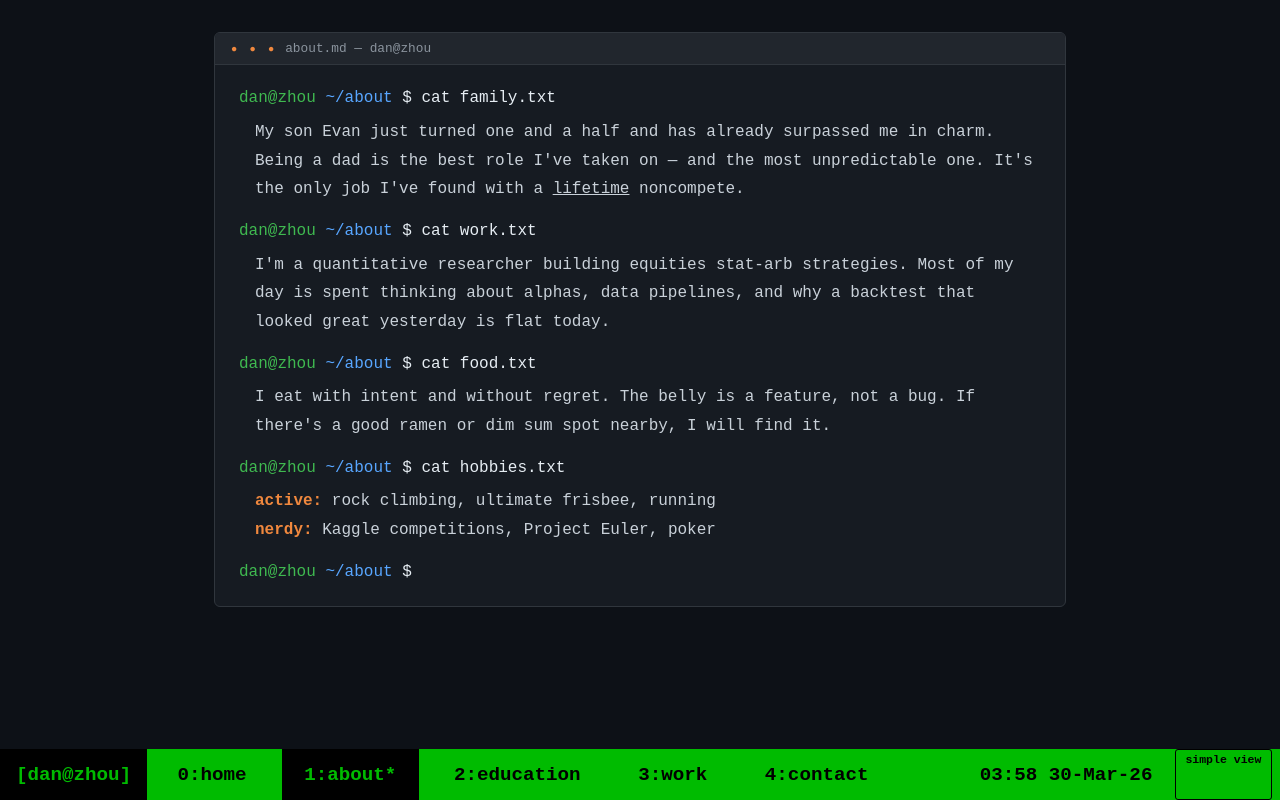
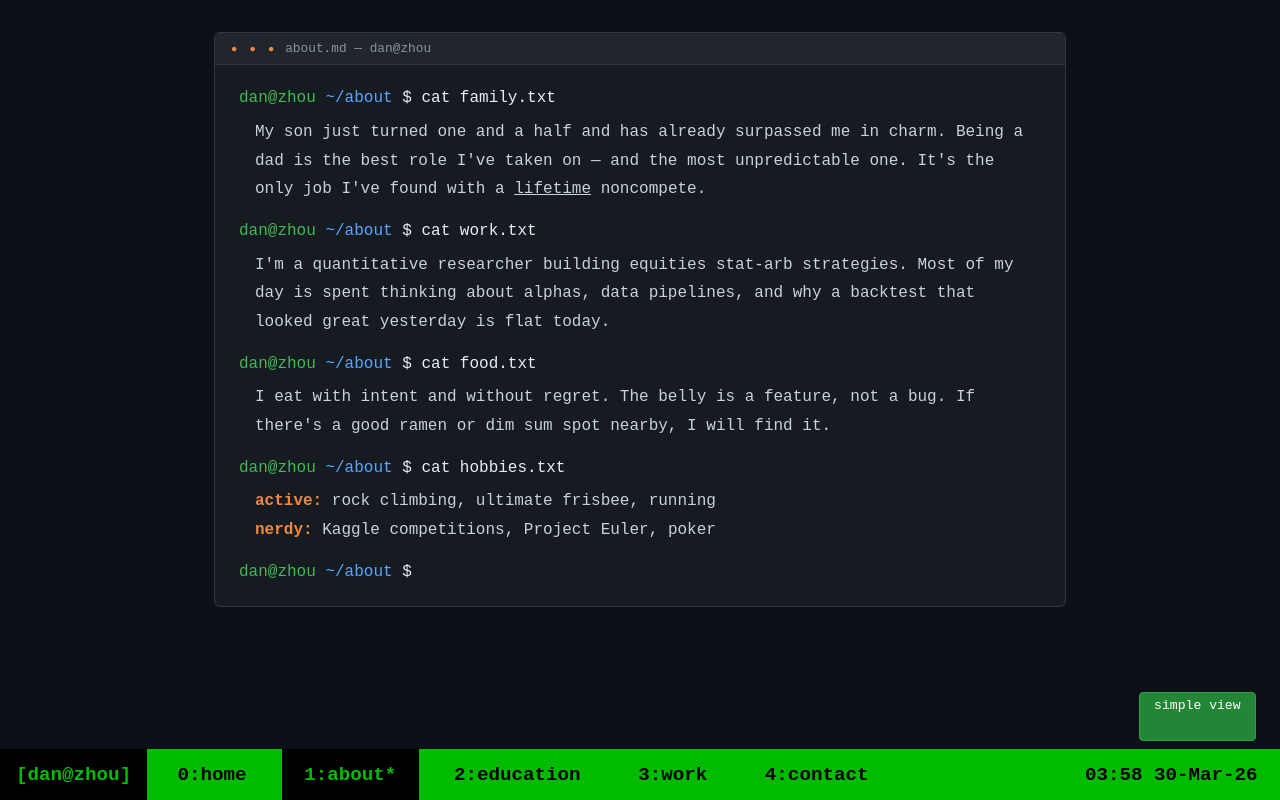
Before and after one commit to dz123/projects, a Flask app: page /about in a window 1280 px wide. Run offline with Flask 3, Linux system fonts and the light colour scheme.

Commit message:
Move simple view toggle above tmux bar, improve styling, remove name
- Relocate 'simple view' button to just above the tmux footer bar
- Make button green with white text for better visibility
- Remove child's name from about page (terminal and simple views)

Co-Authored-By: Claude Sonnet 4.6 <noreply@anthropic.com>

```diff
--- a/website_dan/static/style.css
+++ b/website_dan/static/style.css
@@ -15,6 +15,14 @@ body {
 
 body > *:not(nav) {
     flex: 1;
+}
+
+/* ── top toggle bar ── */
+.top-toggle-bar {
+    display: flex;
+    justify-content: flex-end;
+    padding: 0.5rem 1.5rem;
+    background: #0d1117;
 }
 
 /* ── GNU screen-style bottom bar ── */
@@ -68,21 +76,20 @@ body > *:not(nav) {
 }
 
 .view-toggle {
-    background: transparent;
-    border: 1px solid #000;
-    color: #000;
+    background: #238636;
+    border: 1px solid #2ea043;
+    color: #fff;
     font-family: 'Courier New', monospace;
-    font-size: 0.72rem;
-    padding: 0.2rem 0.6rem;
-    margin-right: 0.5rem;
-    border-radius: 3px;
+    font-size: 0.82rem;
+    padding: 0.35rem 0.9rem;
+    border-radius: 4px;
     text-decoration: none;
     white-space: nowrap;
     transition: background 0.2s;
 }
 
 .view-toggle:hover {
-    background: rgba(0,0,0,0.1);
+    background: #2ea043;
 }
 
 .tmux-session {
--- a/website_dan/templates/about.html
+++ b/website_dan/templates/about.html
@@ -10,7 +10,7 @@
 
             <div><span class="prompt">dan@zhou</span><span class="prompt-path"> ~/about</span><span class="cmd"> $ cat family.txt</span></div>
             <div class="output">
-                My son Evan just turned one and a half and has already surpassed me in charm. Being a dad
+                My son just turned one and a half and has already surpassed me in charm. Being a dad
                 is the best role I've taken on — and the most unpredictable one. It's the only job I've
                 found with a <u>lifetime</u> noncompete.
             </div>
--- a/website_dan/templates/base.html
+++ b/website_dan/templates/base.html
@@ -10,6 +10,17 @@
 
 {% block content %}{% endblock %}
 
+<div class="top-toggle-bar">
+    {% set simple_map = {
+        'landing':   'simple_landing',
+        'about':     'simple_about',
+        'education': 'simple_education',
+        'work':      'simple_work',
+        'contact':   'simple_contact'
+    } %}
+    <a href="{{ url_for(simple_map.get(request.endpoint, 'simple_landing')) }}" class="view-toggle">simple view</a>
+</div>
+
 <nav class="tmux-bar">
     <div class="tmux-session">[dan@zhou]</div>
     <div class="tmux-windows">
@@ -20,14 +31,6 @@
         <a href="{{ url_for('contact') }}" class="tmux-win {% if request.endpoint == 'contact' %}active{% endif %}">4:contact{% if request.endpoint == 'contact' %}*{% endif %}</a>
     </div>
     <div class="tmux-clock" id="tmux-clock"></div>
-    {% set simple_map = {
-        'landing':   'simple_landing',
-        'about':     'simple_about',
-        'education': 'simple_education',
-        'work':      'simple_work',
-        'contact':   'simple_contact'
-    } %}
-    <a href="{{ url_for(simple_map.get(request.endpoint, 'simple_landing')) }}" class="view-toggle">simple view</a>
 </nav>
 
 <script>
```
